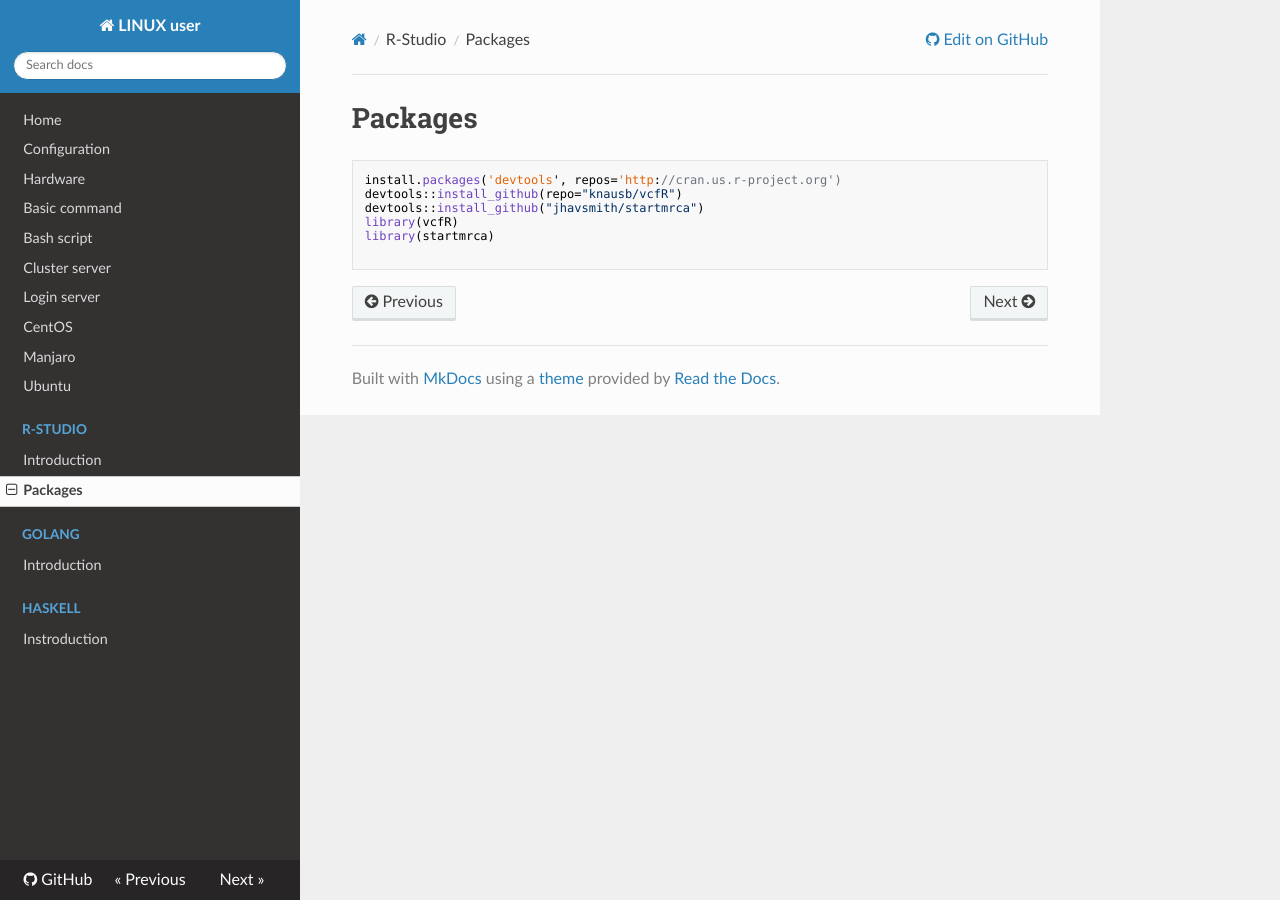
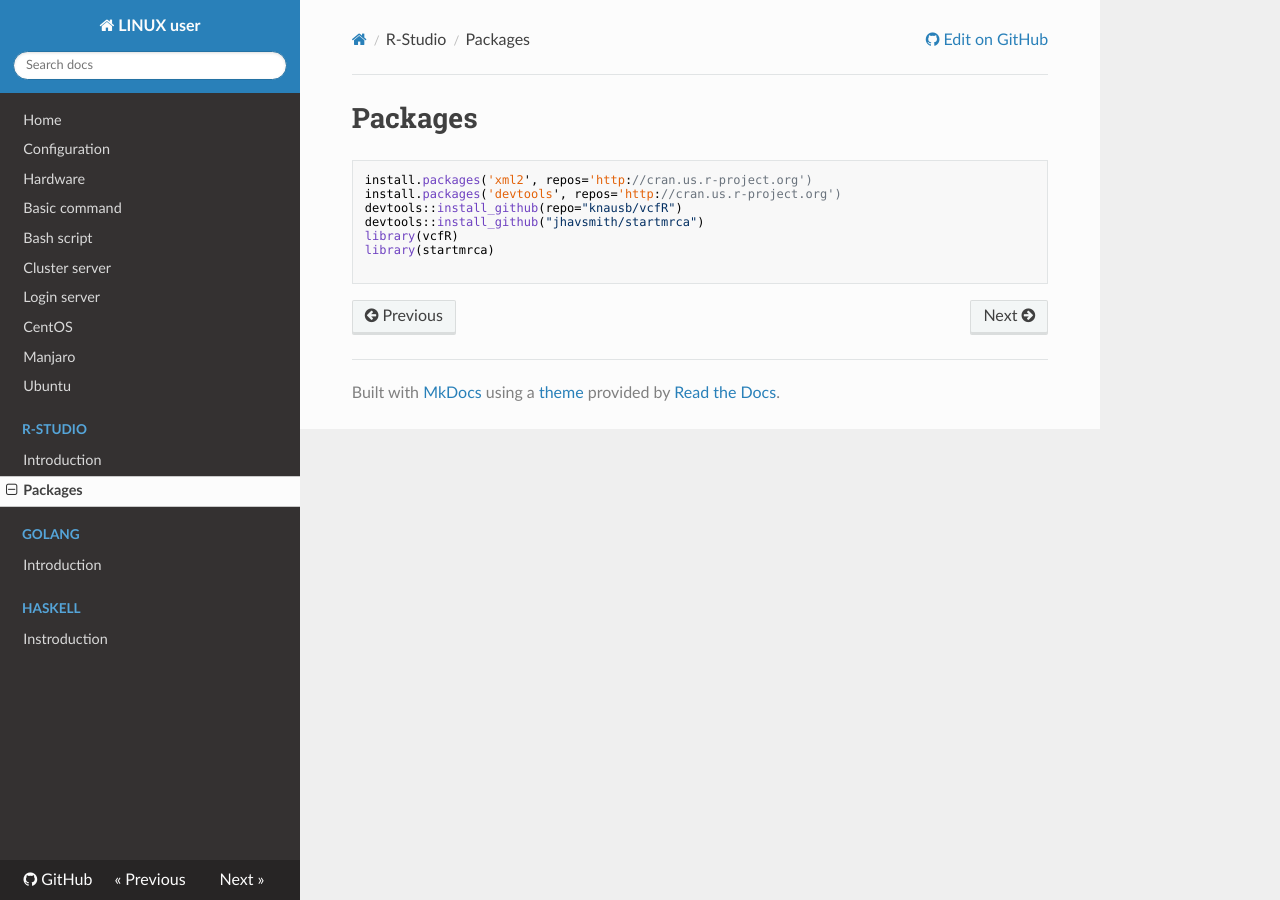
Before and after one commit to WonyoungCho/LINUX, an MkDocs documentation site: the page built from docs/rstudio_pac.md, in a window 1280 px wide. Built offline with MkDocs 1.6.1, drawn with Linux system fonts in a browser that asks for light colours; nearby versions of some CDN libraries; old or Windows-style settings are respelled for this version of MkDocs.

Commit message:
Update rstudio_pac.md

````diff
--- a/docs/rstudio_pac.md
+++ b/docs/rstudio_pac.md
@@ -1,5 +1,6 @@
 # Packages
 ```
+install.packages('xml2', repos='http://cran.us.r-project.org')
 install.packages('devtools', repos='http://cran.us.r-project.org')
 devtools::install_github(repo="knausb/vcfR")
 devtools::install_github("jhavsmith/startmrca")
````
